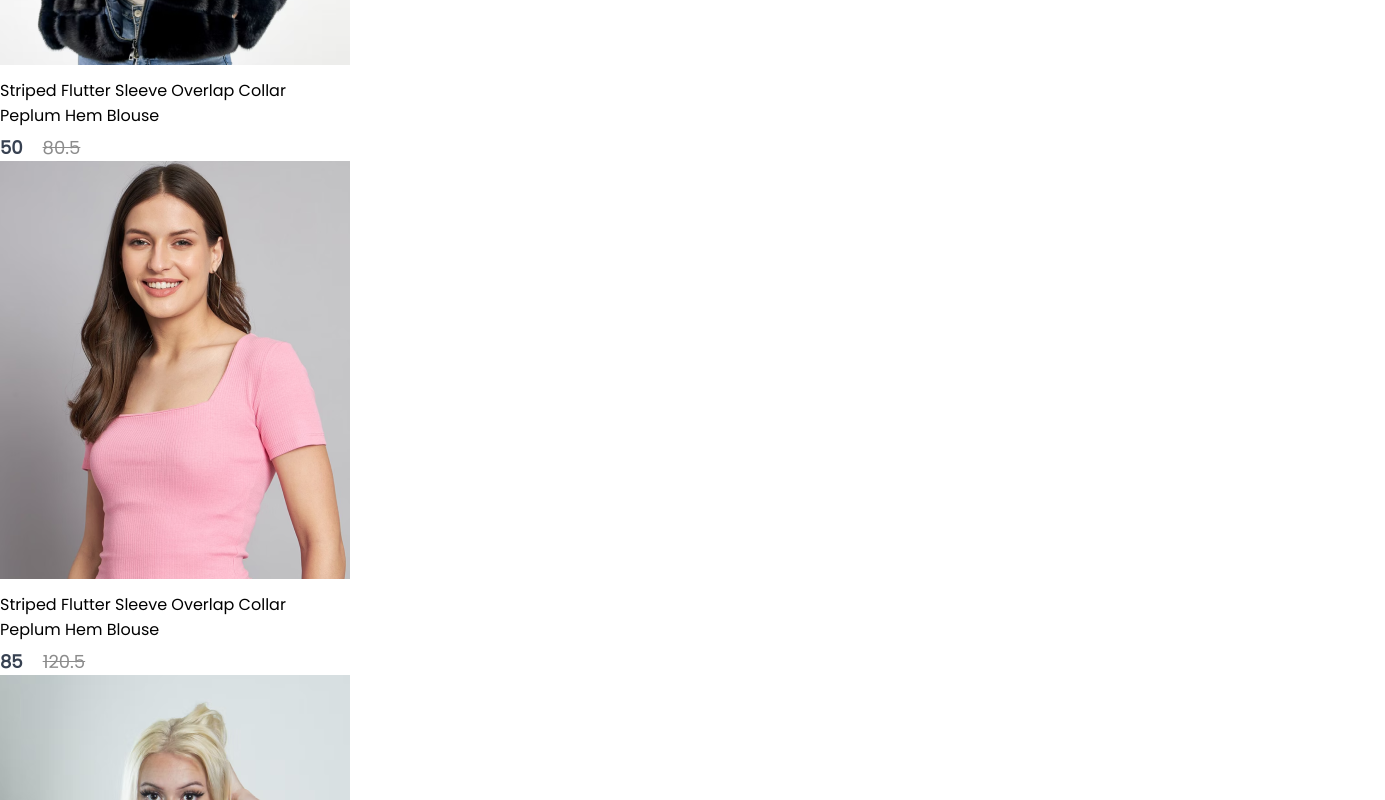
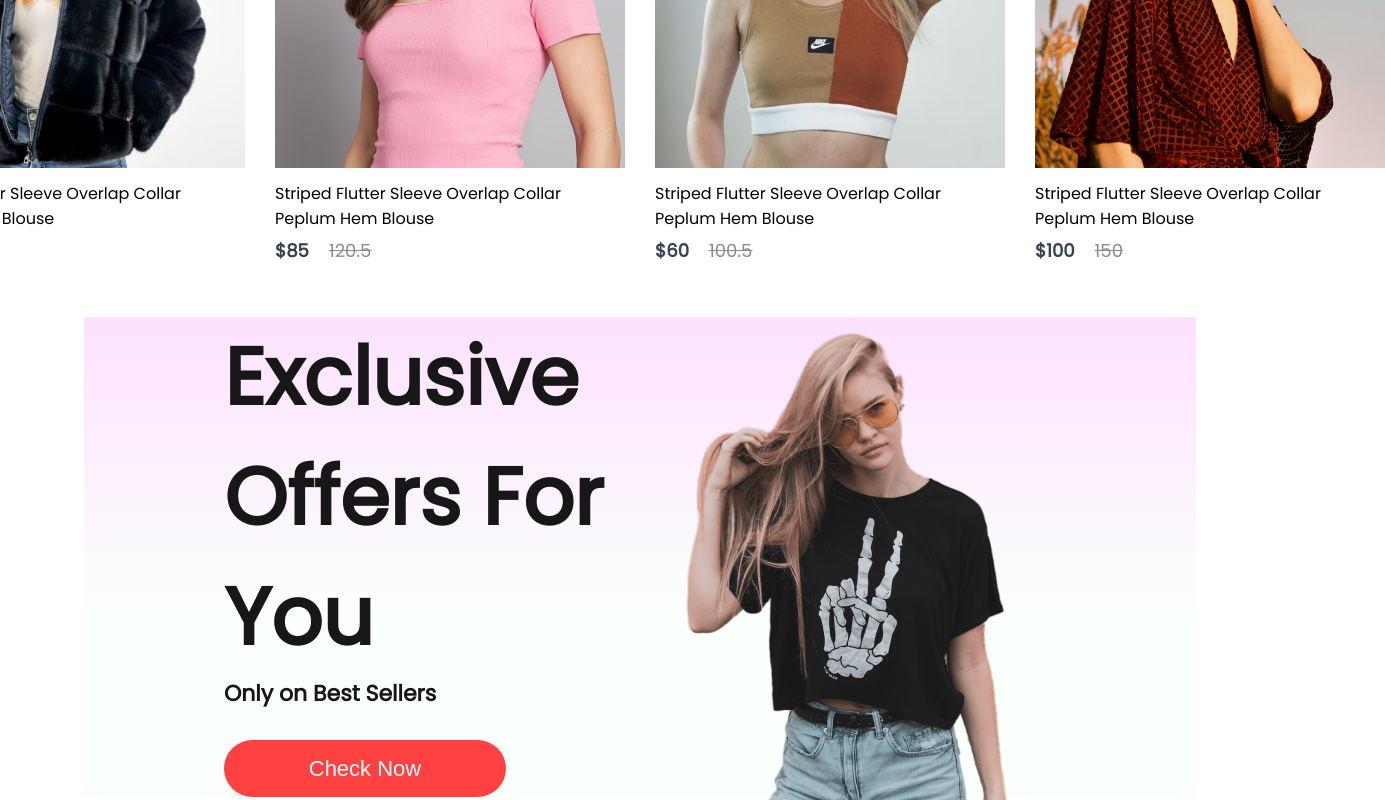
Before and after one commit to albinaasllanaj/frontend-E-commerce-react, a React (Create React App) app: page / in a window 1280 px wide. Shown: the part 1300-2100 px from the top of the page, 1385 px wide, since content can reach past the window. Built offline with nearby package versions, Linux system fonts and the light colour scheme.

Commit message:
styled the Offers.jsx component

```diff
--- a/src/Components/Item/Item.jsx
+++ b/src/Components/Item/Item.jsx
@@ -8,7 +8,7 @@
         <p>{props.name}</p>
         <div className="item-prices">
           <div className="item-price-new">
-            {props.new_price}
+            ${props.new_price}
           </div>
           <div className="item-price-old">
             {props.old_price}
--- /dev/null
+++ b/src/Components/Offers/Offers.css
@@ -0,0 +1,52 @@
+.offers {
+    width: 65%;
+    height: 60vh;
+    display: flex;
+    margin: auto;
+    padding: 0px 140px;
+    margin-bottom: 150px;
+    background: linear-gradient(180deg, #fde1ff 0%, #e1ffea22 60%);
+
+}
+
+.offers-left {
+    flex: 1;
+    display: flex;
+    flex-direction: column;
+    justify-content: center;
+
+}
+
+.offers-left h1 {
+    color: #171717;
+    font-size: 80px;
+   font-weight: 600;
+}
+
+.offers-left p {
+    color: #171717;
+    font-size: 22px;
+    font-weight: 600;
+}
+
+.offers-left button {
+    width: 282px;
+    height: 70px;
+    border-radius: 35px;
+    background: #ff4141;
+    border: none;
+    color: white;
+    font-size: 22px;
+    font-weight: 500;
+    margin-top: 30px;
+    cursor: pointer;
+
+}
+
+.offers-right {
+    flex: 1;
+    display: flex;
+    align-items: center;
+    justify-content: flex-end;
+    padding-top: 50px;
+}
--- /dev/null
+++ b/src/Components/Offers/Offers.jsx
@@ -0,0 +1,22 @@
+import React from 'react'
+import './Offers.css'
+import exclusive_image from '../Assets/exclusive_image.png'
+
+export const Offers = () => {
+  return (
+    <div className='offers'>
+            <div className="offers-left">
+                <h1>Exclusive</h1>
+                <h1>Offers For You</h1>
+                <p>Only on Best Sellers</p>
+                <button>Check Now</button>
+            </div>
+            <div className="offers-right">
+                        <img src={exclusive_image} alt="" />
+            </div>
+    </div>
+  )
+}
+
+
+export default Offers
--- a/src/Components/Popular/Popular.css
+++ b/src/Components/Popular/Popular.css
@@ -0,0 +1,27 @@
+.popular {
+    display: flex;
+    flex-direction: column;
+    align-items: center;
+    gap: 10px;
+    height: 90vh;
+}
+
+.popular h1 {
+    color: #171717;
+    font-size: 50px;
+    font-weight: 600;
+}
+
+.popular hr{
+    width: 200px;
+    height: 6px;
+    border-radius: 10px;
+    background: #252525;
+}
+
+.popular-item {
+    margin-top: 50px;
+    display: flex;
+    gap: 30px;
+
+}
--- a/src/Pages/Shop.jsx
+++ b/src/Pages/Shop.jsx
@@ -1,12 +1,14 @@
 import React from 'react'
 import Hero from '../Components/Hero/Hero'
 import Popular from '../Components/Popular/Popular'
+import Offers from '../Components/Offers/Offers'
 
  const Shop = () => {
   return (
     <div>
       <Hero/>
       <Popular/>
+      <Offers/>
     </div>
   )
 }
```
